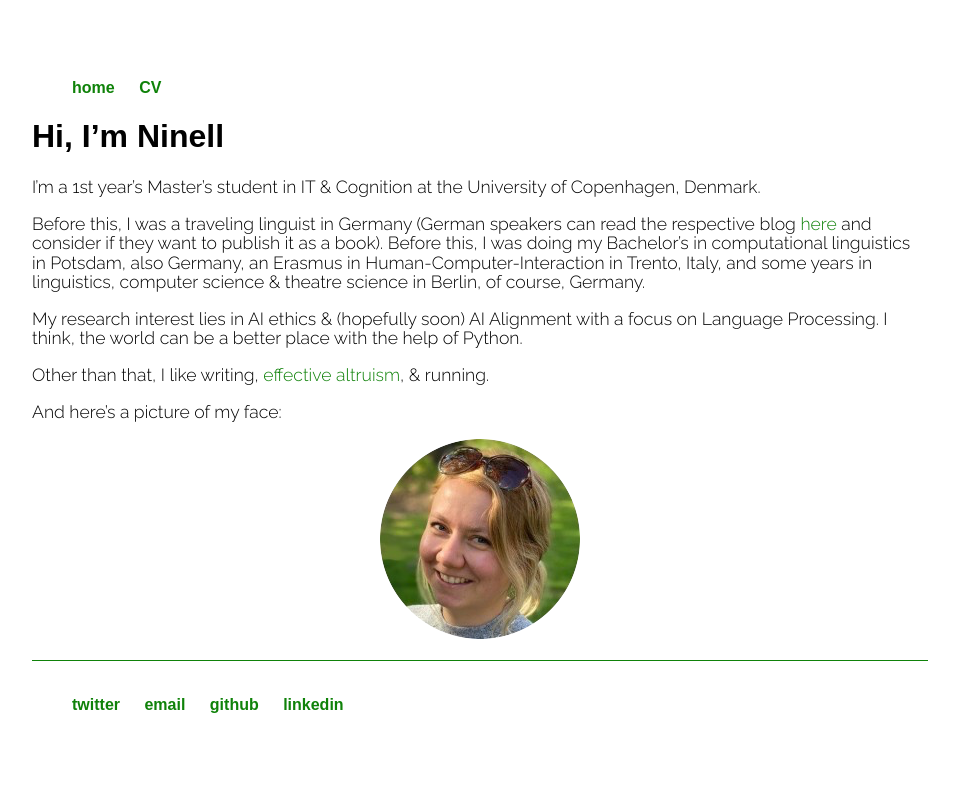
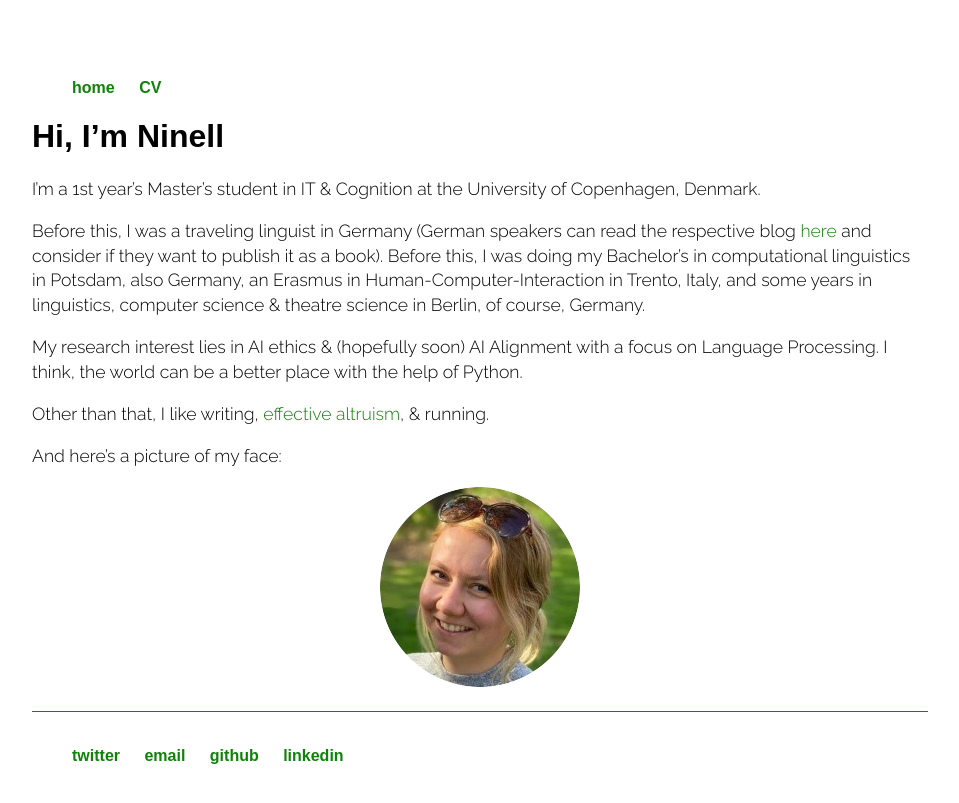
Before and after one commit to ninell-oldenburg/ninell-oldenburg.github.io, a Jekyll site: the page built from README.md, in a window 1280 px wide. Shown: the top 803 px of the page, without its empty margins (160-1119 px from the left). Built offline with Jekyll 4.4.1, drawn with Linux system fonts in a browser that asks for light colours; our own code applies the rules of GitHub Pages for plain Markdown files.

Commit message:
Update main.css

```diff
--- a/css/main.css
+++ b/css/main.css
@@ -37,7 +37,7 @@ h2 {
 p {
     font-size: 1.1em;
     font-family: 'Raleway', sans-serif;
-    line-height: 1.1em;
+    line-height: 1.4em;
     color: #010101;
 }
 footer {
```
